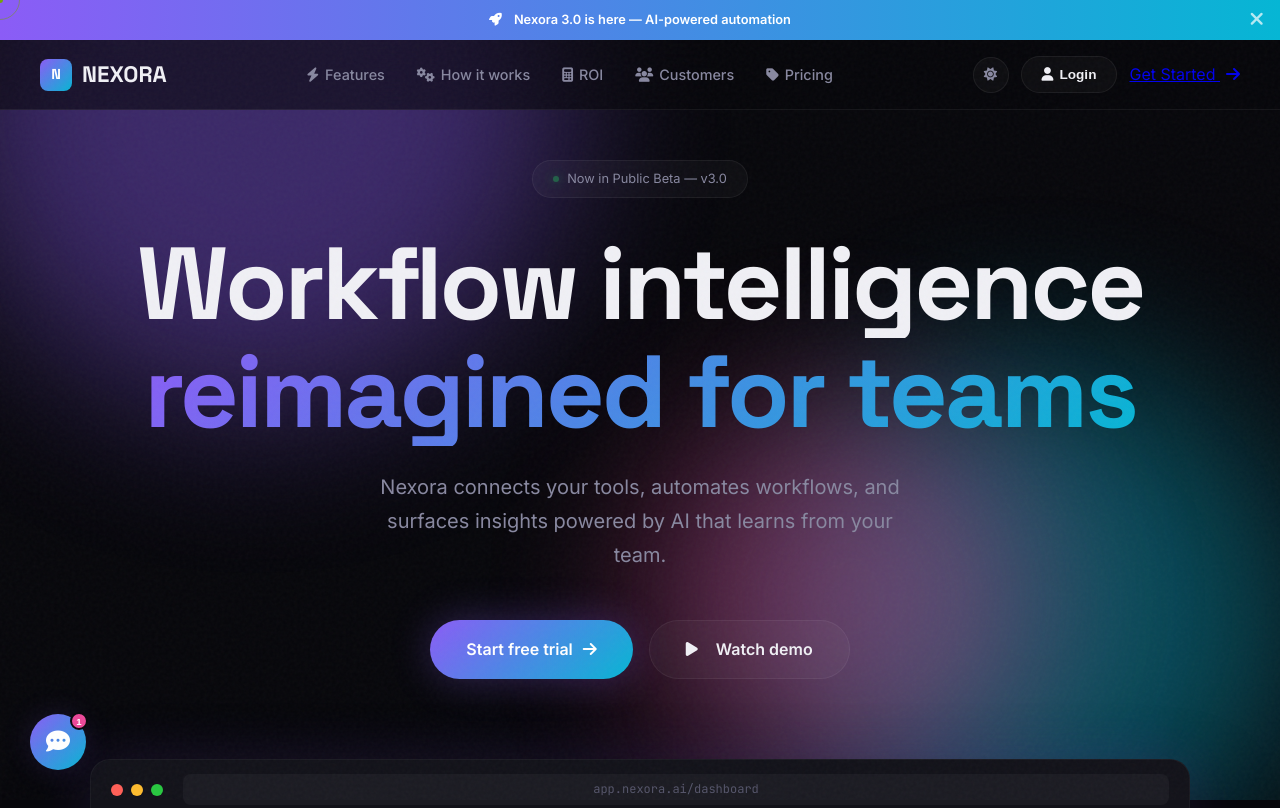
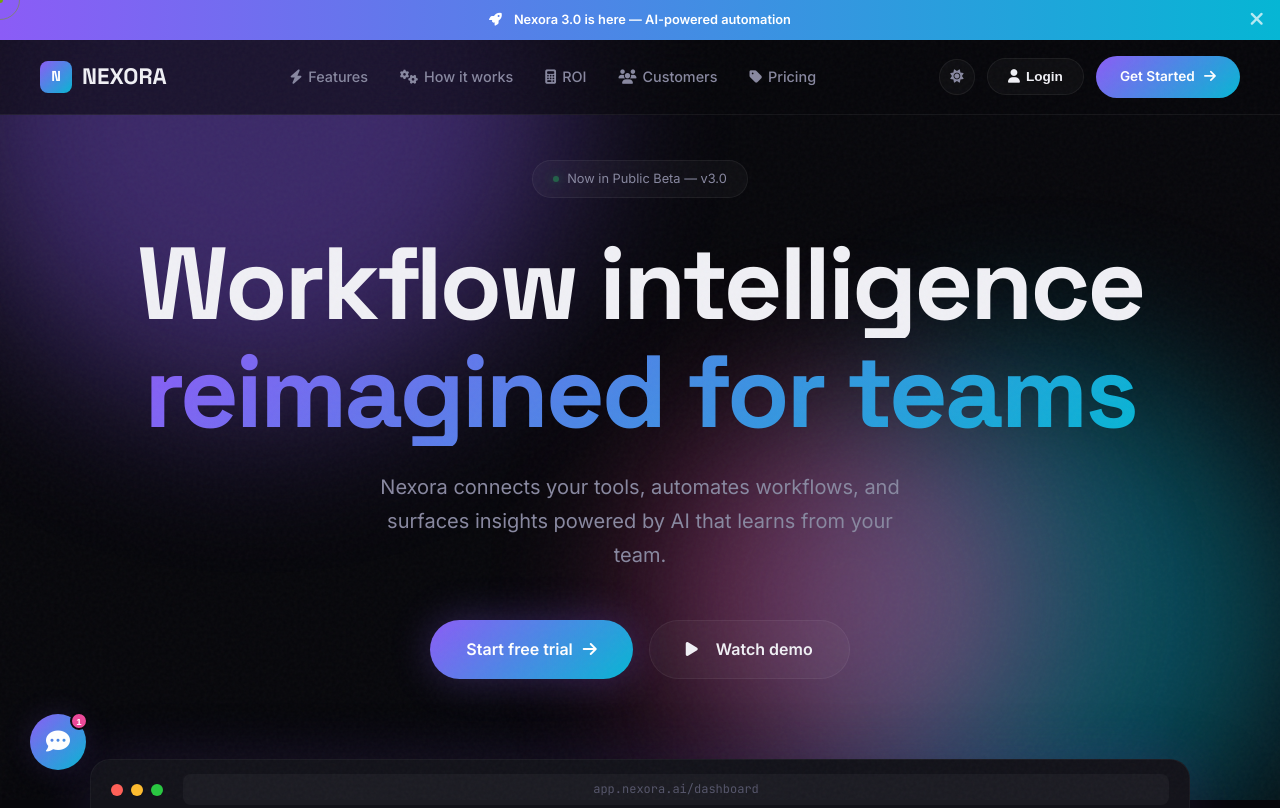
Before and after one commit to blacksrj531/Nexora, a plain HTML site: page index.html in a window 1280 px wide. Shown: the top 808 px of the page. Drawn offline with Linux system fonts and the light colour scheme.

Commit message:
Update index.html

```diff
--- a/index.html
+++ b/index.html
@@ -430,7 +430,7 @@ footer{padding:80px 40px 40px;border-top:1px solid var(--border);position:relati
   <div class="nav-right">
     <button class="nav-icon-btn" id="themeToggle" title="Toggle theme"><i class="fas fa-sun"></i></button>
     <button class="nav-login-btn" onclick="openModal('userLogin')"><i class="fas fa-user" style="margin-right:6px"></i>Login</button>
-    <a href="https://blacksrj531.github.io/SaaS_Product_Demo/">Get Started <i class="fas fa-arrow-right" style="margin-left:6px"></i></a>
+    <a href="https://blacksrj531.github.io/SaaS_Product_Demo/" class="nav-cta">Get Started <i class="fas fa-arrow-right" style="margin-left:6px"></i></a>
     <button class="hamburger" id="hamburger" onclick="toggleMobileMenu()">
       <span></span>
       <span></span>
```
